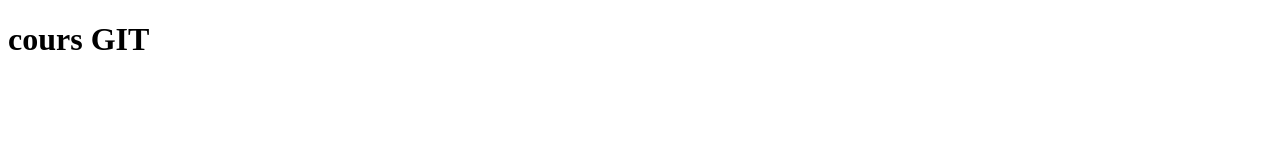
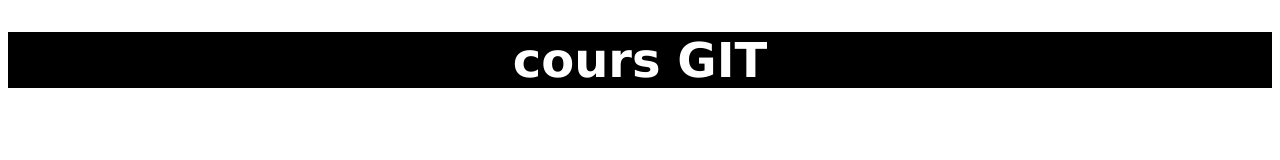
Before and after one commit to Domenc-M/clone_mon_site_web, a plain HTML site: page index.html in a window 1280 px wide. Drawn offline with Linux system fonts and the light colour scheme.

Commit message:
ajout de l'ID top-banner + CSS

```diff
--- a/index.html
+++ b/index.html
@@ -10,7 +10,7 @@
 <body>
 
     <!-- titre -->
-    <h1>cours GIT</h1>
+    <h1 id="top-banner">cours GIT</h1>
 
 </body>
 </html>
--- a/style.css
+++ b/style.css
@@ -0,0 +1,10 @@
+body {
+    font-family:Verdana;
+}
+
+#top-banner {
+    background-color:black;
+    color:white;
+    font-size:3rem;
+    text-align:center;
+}
```
